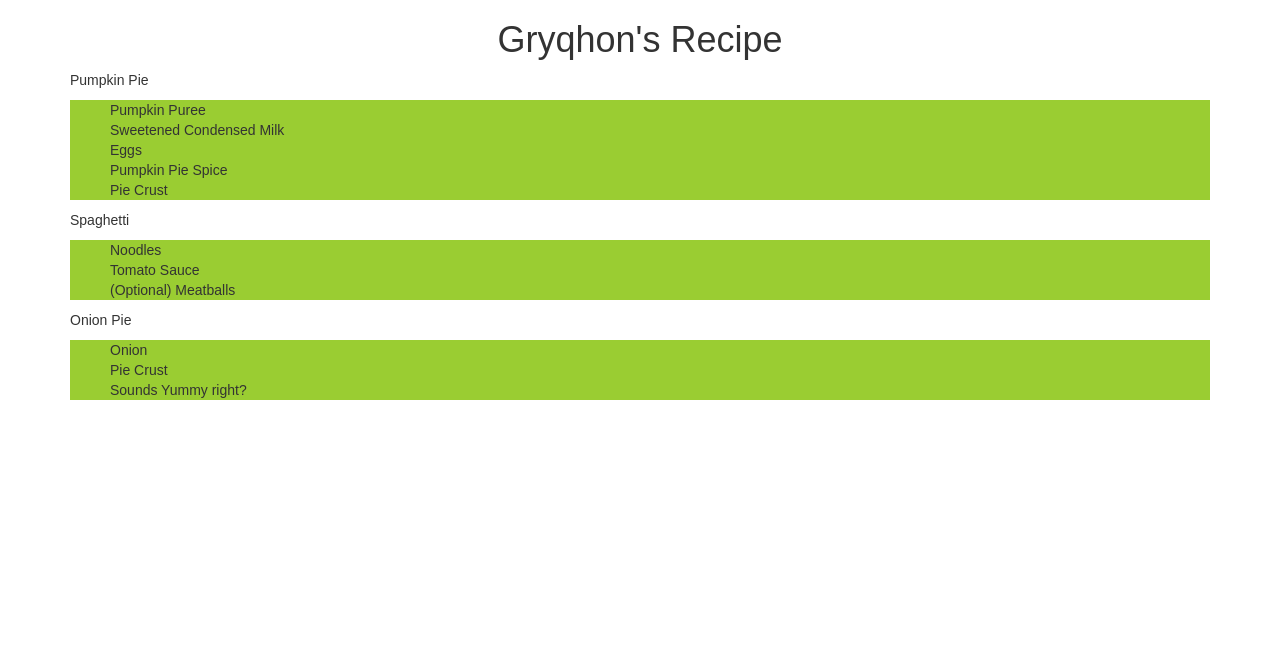
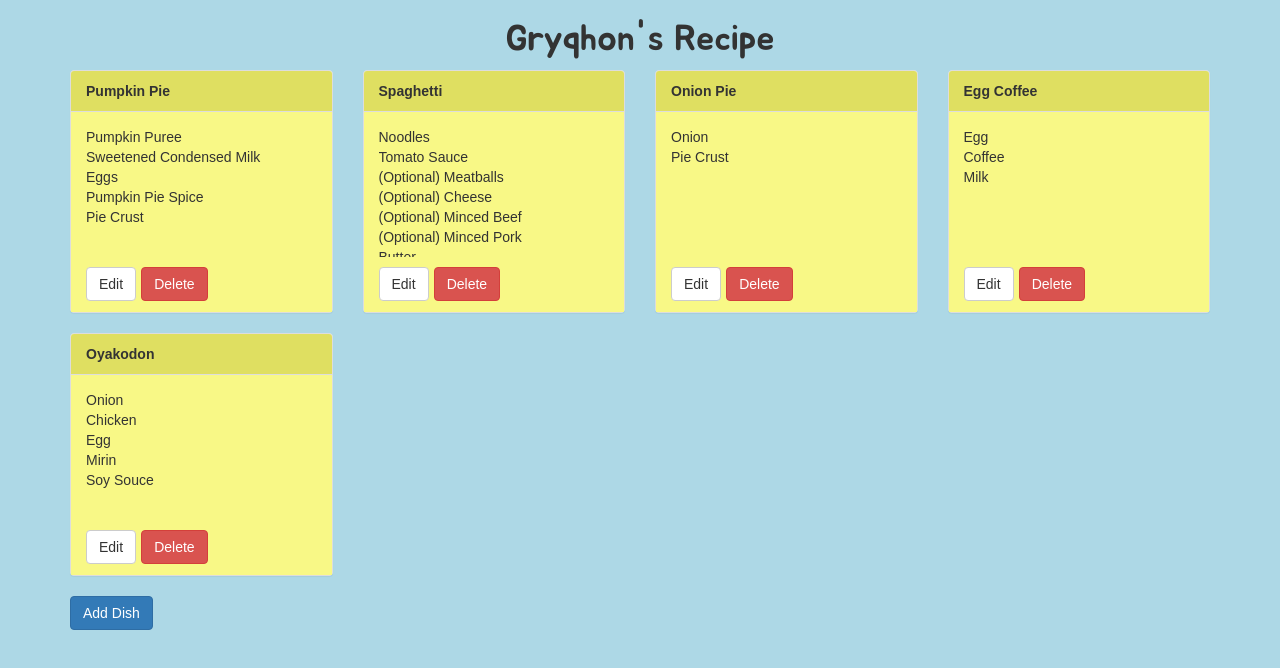
Before and after one commit to BlazingRockStorm/FCCRecipe, a React (Create React App) app: page / in a window 1280 px wide. Shown: the top 668 px of the page. Built offline with nearby package versions, Linux system fonts and the light colour scheme.

Commit message:
Add the style

```diff
--- a/public/css/style.css
+++ b/public/css/style.css
@@ -1,9 +1,36 @@
+@import url(https://fonts.googleapis.com/css?family=Jua);
+html {
+  background-color: lightblue;
+}
+
 h1 {
   text-align: center;
+  font-family: Jua !important;
+}
+
+body {
+  background-color: inherit !important;
+}
+
+.panel-heading {
+  background-color: #dfdf61 !important;
+  font-weight: bold;
+}
+
+.panel-body {
+  height: 200px;
+  background-color: #f8f886;
+}
+
+.panel-body button {
+  margin-right: 5px;
+  margin-bottom: 5px;
 }
 
 ul {
-  background-color: yellowgreen;
+  padding-left: 0px;
+  height: 130px;
+  overflow: auto;
 }
 
 ul li {
--- a/public/css/style.min.css
+++ b/public/css/style.min.css
@@ -1 +1 @@
-h1{text-align:center}ul{background-color:yellowgreen}ul li{display:block}
+@import url(https://fonts.googleapis.com/css?family=Jua);html{background-color:lightblue}h1{text-align:center;font-family:Jua !important}body{background-color:inherit !important}.panel-heading{background-color:#dfdf61 !important;font-weight:bold}.panel-body{height:200px;background-color:#f8f886}.panel-body button{margin-right:5px;margin-bottom:5px}ul{padding-left:0px;height:130px;overflow:auto}ul li{display:block}
--- a/public/css/style.scss
+++ b/public/css/style.scss
@@ -1,9 +1,35 @@
+@import url(https://fonts.googleapis.com/css?family=Jua);
+html{
+    background-color: lightblue;
+}
+
 h1{
     text-align: center;
+    font-family: Jua !important;
+}
+
+body{
+    background-color: inherit !important;
+}
+
+.panel-heading{
+    background-color: rgb(223, 223, 97) !important;
+    font-weight: bold;
+}
+
+.panel-body{
+    height: 200px;
+    background-color: rgb(248, 248, 134);
+    button{
+        margin-right: 5px;
+        margin-bottom: 5px;
+    }
 }
 
 ul{
-    background-color: yellowgreen;
+    padding-left: 0px;
+    height: 130px;
+    overflow: auto;
     li{
         display: block;
     }
--- a/src/App.js
+++ b/src/App.js
@@ -6,10 +6,16 @@ var dishes = 	[{
   ingredients: ["Pumpkin Puree", "Sweetened Condensed Milk", "Eggs", "Pumpkin Pie Spice", "Pie Crust"]
 }, {
   dishName: "Spaghetti",
-  ingredients: ["Noodles", "Tomato Sauce", "(Optional) Meatballs"]
+  ingredients: ["Noodles", "Tomato Sauce", "(Optional) Meatballs","(Optional) Cheese","(Optional) Minced Beef","(Optional) Minced Pork","Butter","Wheat"]
 }, {
   dishName: "Onion Pie",
-  ingredients: ["Onion", "Pie Crust", "Sounds Yummy right?"]
+  ingredients: ["Onion", "Pie Crust"]
+}, {
+  dishName: "Egg Coffee",
+  ingredients: ["Egg", "Coffee", "Milk"]
+}, {
+  dishName: "Oyakodon",
+  ingredients: ["Onion", "Chicken", "Egg", "Mirin", "Soy Souce"]
 }];
 
 class App extends Component {
@@ -17,6 +23,7 @@ class App extends Component {
     return (
       <div className="container">
         <Dishes dishes={dishes} />
+        <button className="btn btn-primary">Add Dish</button>
       </div>
     );
   }
--- a/src/Dish.js
+++ b/src/Dish.js
@@ -8,10 +8,14 @@ class Dish extends React.Component {
 
     render() {
         return (
-            <div className="">
-                <div className="">
-                    <div className=""><p>{this.props.dishName}</p></div>
-                    <IngredientsList ingredients={this.props.ingredients} />
+            <div className="col-md-3">
+                <div className="panel panel-default">
+                    <div className="panel-heading">{this.props.dishName}</div>
+                    <div  className="panel-body">
+                        <IngredientsList ingredients={this.props.ingredients} />
+                        <button className="btn btn-default">Edit</button>
+                        <button className="btn btn-danger">Delete</button>
+                    </div>
                 </div>
             </div>
         );
--- a/src/Dishes.js
+++ b/src/Dishes.js
@@ -12,7 +12,7 @@ class Dishes extends React.Component {
             <Dish key={i} dishName={dish.dishName} ingredients={dish.ingredients} />
         );
         return(
-            <div>{this.dishes}</div>
+            <div className="row">{this.dishes}</div>
         );
     }
 }
```
